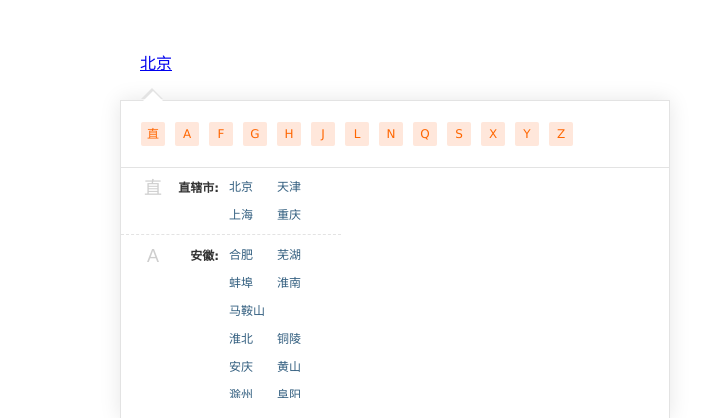
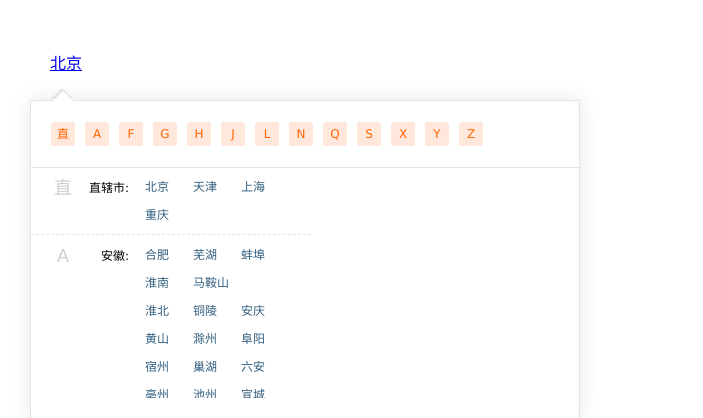
Before and after one commit to xingkongs/citySelect, a website: page citypicker.html in a window 1280 px wide. Both pictures are taken after a click on the element "北京". Shown: the top 418 px of the page, without its empty margins (0-703 px from the left). Drawn offline with Linux system fonts and the light colour scheme.

Commit message:
省份不显示bug

```diff
--- a/citypicker.html
+++ b/citypicker.html
@@ -8,11 +8,6 @@
 <style>
     main{
         margin:50px;
-    }
-    .wrapped{
-        max-width:1100px;
-        margin:0 auto;
-        position: relative;
     }
     p{
         text-align: left;
@@ -36,8 +31,9 @@
     window.onload = function(){
         $("#test1").on("click",function(){
             var _this = this;
-            citypicker.show({left: 30, top : 50}, function(data){
-                $(_this).find("span").text(data);
+            citypicker.show({left: 30, top : 100}, function(data){
+                console.log(data);
+                $(_this).text(data);
             });
         });
 
--- a/css/test.css
+++ b/css/test.css
@@ -1,9 +1,17 @@
 html, body {
-    height: 100%;
+     height: 100%;
 
-}
+ }
 *, :after, :before{
     box-sizing:border-box;
+}
+.clearfix:after{
+    content:'';
+    display:block;
+    clear:both;
+}
+.clearfix{
+    *zoom:1;
 }
 body, div, dl, dt, dd, ul, ol, li, h1, h2, h3, h4, h5, h6, pre, form, fieldset, input, textarea, p, blockquote, th, td {
     margin: 0;
@@ -49,7 +57,7 @@ body, div, dl, dt, dd, ul, ol, li, h1, h2, h3, h4, h5, h6, pre, form, fieldset,
     padding: 0 0 20px;
     font-family: Microsoft YaHei, Verdana, arial;
     font-size: 12px;
-    position: absolute;
+    position: fixed;
     width: 550px;
     background-color: #FFFFFF;
     display: none;
@@ -144,12 +152,26 @@ body, div, dl, dt, dd, ul, ol, li, h1, h2, h3, h4, h5, h6, pre, form, fieldset,
     font-size: 12px
 }
 .mod_list_city .list_wrap .mod_city_list th {
-    width: 78px;
+    width: 24px;
     color: #333;
     text-align: right;
     font-weight: bold;
-     padding-top: 3px;
+    padding-top: 3px;
     vertical-align: top;
+}
+.mod_list_city .list_wrap .mod_city_list td{
+}
+.mod_list_city .list_wrap .mod_city_list td div{
+    padding-left: 60px;
+    position: relative;
+}
+.mod_list_city .list_wrap .mod_city_list td div>span{
+    display: inline-block;
+    width:54px;
+    text-align: right;
+    position: absolute;
+    top:5px;
+    left:0;
 }
 .mod_list_city .list_wrap .mod_city_list th span:first-of-type {
     float: left;
--- a/js/citySelect.js
+++ b/js/citySelect.js
@@ -55,7 +55,6 @@
                     th = doc.createElement("th"),
                     td = doc.createElement("td"),
                     span = doc.createElement("span"),
-                    span2 = doc.createElement("span"),
                     text = doc.createTextNode(miao),
                     miaoArray = city[miao],
                     currentMiao = null,
@@ -63,24 +62,25 @@
                 if(miao==="AA"){
                     text=doc.createTextNode("直")
                 }
-                //console.log(miaoArray);
                 for(var sheng in miaoArray){
-
-                    var shiArray = miaoArray[sheng]
-                    for (var j = 0, len = shiArray.length; j < len; j++) {
+                    var d = doc.createElement("span");
+                    d.appendChild(doc.createTextNode(sheng+":"));
+                    td.appendChild(d);
+                    var $dd = doc.createElement("div");
+                    $dd.className = 'clearfix';
+                    $dd.appendChild(d);
+                    for (var j = 0,shiArray = miaoArray[sheng], len = shiArray.length; j < len; j++) {
                         currentMiao = shiArray[j];
                         a = doc.createElement("a");
                         a.title = currentMiao.name;
                         a.href = "/" + currentMiao.spell;
                         a.appendChild(doc.createTextNode(currentMiao.name));
-                        td.appendChild(a);
+                        $dd.appendChild(a);
                     }
+                    td.appendChild($dd);
                 }
-
                 span.appendChild(text);
                 th.appendChild(span);
-                span2.appendChild(doc.createTextNode(sheng+":"));
-                th.appendChild(span2);
                 tr.id = "miao_" + miao;
                 tr.appendChild(th);
                 tr.appendChild(td);
@@ -138,6 +138,7 @@
                 }
             } else {
                 var miao = doc.getElementById("miao_" + m);
+                console.log(miao);
                 if (miao !== null) {
                     miao.scrollIntoView();
                 }
@@ -151,8 +152,9 @@
             if (target.tagName.toLowerCase() == "a") {
                 selectedCity = target.innerHTML;
                 callback(selectedCity);
+                citypicker.close();
             }
-            citypicker.close();
+
             stopPropagation(event);
             preventDefault(event);
         };
@@ -279,4 +281,5 @@
         }
     };
     window.citypicker = citypicker;
+
 })(window);
```
